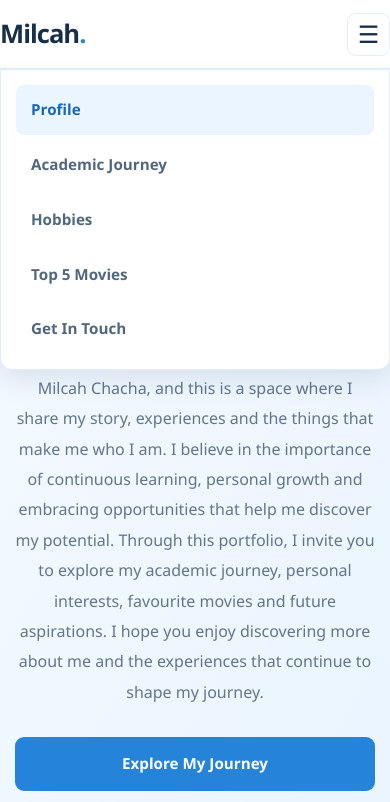
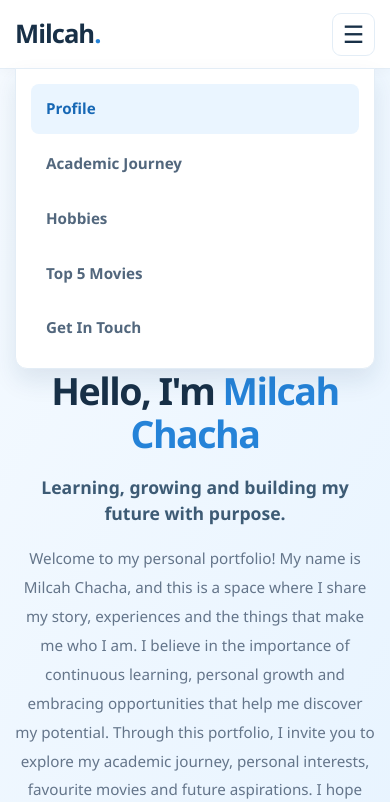
Before and after one commit to Milcah2513/milcah-chacha-portfolio, a plain HTML site: page frontend/index.html in a window 390 px wide. Both pictures are taken after a click on the button "Open navigation menu". Shown: the top 802 px of the page. Drawn offline with Linux system fonts and the light colour scheme.

Commit message:
last commit

```diff
--- a/frontend/assets/css/style.css
+++ b/frontend/assets/css/style.css
@@ -174,8 +174,6 @@ button {
     color: var(--primary);
 }
 
-/* Navigation list */
-
 .nav-links {
     list-style: none;
     display: flex;
@@ -187,19 +185,9 @@ button {
     padding: 0;
 }
 
-/* Explicit navigation order */
-
 .nav-links li {
     order: 0;
 }
-
-/* Profile always appears first */
-
-.nav-links li:first-child {
-    order: -100;
-}
-
-/* Navigation links */
 
 .nav-links a {
     display: block;
@@ -221,8 +209,6 @@ button {
     background: var(--primary-light);
     font-weight: 750;
 }
-
-/* Mobile menu button */
 
 .menu-toggle {
     display: none;
@@ -349,8 +335,6 @@ button {
     background: #c8e4ff;
     filter: blur(2px);
 }
-
-/* Circular profile picture */
 
 .hero-image img {
     position: relative;
@@ -1112,282 +1096,7 @@ button {
 
 
 /* =====================================================
-   13. TABLET RESPONSIVENESS
-   ===================================================== */
-
-@media (max-width: 1000px) {
-
-    .feature-grid {
-        grid-template-columns: repeat(2, 1fr);
-    }
-
-    .hobbies-grid,
-    .movies-grid {
-        grid-template-columns: repeat(2, minmax(0, 1fr));
-    }
-
-    .hero-content {
-        gap: 35px;
-    }
-
-    .hero-image img {
-        width: 300px;
-        height: 300px;
-    }
-
-    .nav-links {
-        gap: 2px;
-    }
-
-    .nav-links a {
-        padding: 9px 10px;
-        font-size: 0.86rem;
-    }
-
-}
-
-
-/* =====================================================
-   14. MOBILE NAVIGATION
-   ===================================================== */
-
-@media (max-width: 760px) {
-
-    .navbar {
-        position: relative;
-        min-height: 68px;
-    }
-
-    .menu-toggle {
-        display: flex;
-    }
-
-    .nav-links {
-        display: none;
-        position: absolute;
-        top: calc(100% + 1px);
-        left: 0;
-        right: 0;
-        flex-direction: column;
-        align-items: stretch;
-        justify-content: flex-start;
-        gap: 5px;
-        padding: 15px;
-        background: var(--white);
-        border: 1px solid var(--border);
-        border-radius: 0 0 12px 12px;
-        box-shadow: 0 12px 25px rgba(20, 60, 100, 0.1);
-    }
-
-    .nav-links li {
-        order: 0;
-    }
-
-    .nav-links li:first-child {
-        order: -100;
-    }
-
-    .nav-links.show {
-        display: flex;
-    }
-
-    .nav-links a {
-        padding: 12px 15px;
-        font-size: 0.95rem;
-    }
-
-    .hero {
-        padding: 65px 0;
-    }
-
-    .hero-content {
-        grid-template-columns: 1fr;
-        text-align: center;
-        gap: 40px;
-    }
-
-    .hero-text {
-        margin: 0 auto;
-    }
-
-    .hero-text > p:not(.eyebrow) {
-        margin: 0 auto;
-    }
-
-    .hero-buttons {
-        justify-content: center;
-    }
-
-    .hero-image img {
-        width: 290px;
-        height: 290px;
-    }
-
-    .section-padding {
-        padding: 65px 0;
-    }
-
-    .academic-grid {
-        grid-template-columns: repeat(2, 1fr);
-    }
-
-    .education-card {
-        align-items: flex-start;
-    }
-
-    .education-image-wrapper {
-        width: 200px;
-        min-width: 200px;
-        height: 160px;
-    }
-
-    .contact-layout {
-        grid-template-columns: 1fr;
-    }
-
-    .movies-heading {
-        align-items: flex-start;
-        flex-direction: column;
-    }
-
-}
-
-
-/* =====================================================
-   15. SMALL MOBILE DEVICES
-   ===================================================== */
-
-@media (max-width: 550px) {
-
-    .container {
-        width: min(100% - 30px, 1120px);
-    }
-
-    .logo {
-        font-size: 1.6rem;
-    }
-
-    .hero {
-        padding: 55px 0;
-    }
-
-    .hero-text h1 {
-        font-size: 2.5rem;
-    }
-
-    .hero-text h2 {
-        font-size: 1.15rem;
-    }
-
-    .hero-buttons {
-        flex-direction: column;
-        align-items: stretch;
-    }
-
-    .hero-buttons .btn {
-        width: 100%;
-    }
-
-    .hero-image img {
-        width: 270px;
-        height: 270px;
-    }
-
-    .about-card {
-        padding: 25px 22px;
-    }
-
-    .feature-grid,
-    .hobbies-grid,
-    .movies-grid,
-    .academic-grid {
-        grid-template-columns: 1fr;
-    }
-
-    .feature-card {
-        min-height: 170px;
-    }
-
-    .academic-hero,
-    .movies-hero,
-    .contact-hero {
-        padding: 65px 15px;
-    }
-
-    .education-card {
-        flex-direction: column;
-        padding: 20px;
-    }
-
-    .education-image-wrapper {
-        width: 100%;
-        min-width: 0;
-        height: 210px;
-    }
-
-    .education-content {
-        width: 100%;
-    }
-
-    .hobby-visual {
-        height: 230px;
-    }
-
-    .movie-poster-wrapper {
-        height: 390px;
-    }
-
-    .contact-information,
-    .contact-form-card {
-        padding: 23px;
-    }
-
-    .contact-information h2,
-    .contact-form-heading h2 {
-        font-size: 1.45rem;
-    }
-
-}
-
-
-/* =====================================================
-   16. VERY SMALL SCREENS
-   ===================================================== */
-
-@media (max-width: 360px) {
-
-    .container {
-        width: calc(100% - 24px);
-    }
-
-    .hero-text h1 {
-        font-size: 2.15rem;
-    }
-
-    .hero-image img {
-        width: 245px;
-        height: 245px;
-    }
-
-    .movie-poster-wrapper {
-        height: 320px;
-    }
-
-    .academic-hero h1,
-    .movies-hero h1,
-    .contact-hero h1 {
-        font-size: 2rem;
-    }
-
-    .about-card {
-        padding: 20px;
-    }
-
-}
-
-
-/* =====================================================
-   17. CONTACT PAGE IMAGE
+   13. CONTACT PAGE IMAGE
    ===================================================== */
 
 .contact-image {
@@ -1413,17 +1122,9 @@ button {
     transform: scale(1.04);
 }
 
-@media (max-width: 550px) {
-
-    .contact-image img {
-        height: 220px;
-    }
-
-}
-
-
-/* =====================================================
-   18. MOVIES FEATURE IMAGE
+
+/* =====================================================
+   14. MOVIES FEATURE IMAGE
    ===================================================== */
 
 .movies-feature-section {
@@ -1482,19 +1183,336 @@ button {
     line-height: 1.7;
 }
 
-/* Movies image tablet */
+
+/* =====================================================
+   15. TABLET RESPONSIVENESS
+   ===================================================== */
+
+@media (max-width: 1000px) {
+
+    .feature-grid {
+        grid-template-columns: repeat(2, 1fr);
+    }
+
+    .hobbies-grid,
+    .movies-grid {
+        grid-template-columns: repeat(2, minmax(0, 1fr));
+    }
+
+    .hero-content {
+        gap: 35px;
+    }
+
+    .hero-image img {
+        width: 300px;
+        height: 300px;
+    }
+
+    .nav-links {
+        gap: 2px;
+    }
+
+    .nav-links a {
+        padding: 9px 10px;
+        font-size: 0.86rem;
+    }
+}
+
+
+/* =====================================================
+   16. MOBILE NAVIGATION AND HOMEPAGE
+   ===================================================== */
 
 @media (max-width: 760px) {
+
+    /* Header remains in normal document flow.
+       This prevents it from covering the hero. */
+
+    .site-header {
+        position: relative;
+        top: auto;
+        z-index: 1000;
+    }
+
+    .navbar {
+        position: relative;
+        min-height: 68px;
+        width: 100%;
+    }
+
+    .menu-toggle {
+        display: flex;
+    }
+
+    /* Hide mobile menu until the button is clicked */
+
+    .nav-links {
+        display: none;
+        position: absolute;
+        top: 100%;
+        left: 0;
+        right: 0;
+        z-index: 1001;
+
+        flex-direction: column;
+        align-items: stretch;
+        justify-content: flex-start;
+        gap: 5px;
+
+        margin: 0;
+        padding: 15px;
+
+        background: var(--white);
+        border: 1px solid var(--border);
+        border-radius: 0 0 12px 12px;
+        box-shadow: 0 12px 25px rgba(20, 60, 100, 0.1);
+    }
+
+    .nav-links li {
+        display: block;
+        width: 100%;
+        order: 0;
+    }
+
+    .nav-links li:nth-child(1) {
+        order: 1;
+    }
+
+    .nav-links li:nth-child(2) {
+        order: 2;
+    }
+
+    .nav-links li:nth-child(3) {
+        order: 3;
+    }
+
+    .nav-links li:nth-child(4) {
+        order: 4;
+    }
+
+    .nav-links li:nth-child(5) {
+        order: 5;
+    }
+
+    .nav-links.show {
+        display: flex;
+    }
+
+    .nav-links a {
+        width: 100%;
+        padding: 12px 15px;
+        font-size: 0.95rem;
+    }
+
+    /* Homepage hero layout */
+
+    .hero {
+        padding: 45px 0 60px;
+    }
+
+    .hero-content {
+        display: flex;
+        flex-direction: column;
+        align-items: center;
+        text-align: center;
+        gap: 25px;
+    }
+
+    /* Picture appears before the introduction */
+
+    .hero-image {
+        order: -1;
+        width: 100%;
+        display: flex;
+        justify-content: center;
+        align-items: center;
+        margin: 0 auto;
+    }
+
+    .hero-image::before {
+        width: 230px;
+        height: 230px;
+    }
+
+    .hero-image img {
+        width: 230px;
+        height: 230px;
+        max-width: 80%;
+        object-fit: cover;
+        object-position: center 35%;
+        margin: 0 auto;
+    }
+
+    /* Introduction appears below picture */
+
+    .hero-text {
+        order: 1;
+        width: 100%;
+        max-width: 650px;
+        margin: 0 auto;
+        text-align: center;
+    }
+
+    .hero-text h1 {
+        font-size: clamp(2.2rem, 8vw, 3rem);
+        margin-top: 10px;
+    }
+
+    .hero-text h2 {
+        font-size: 1.15rem;
+    }
+
+    .hero-text > p:not(.eyebrow) {
+        margin: 0 auto;
+    }
+
+    .hero-buttons {
+        justify-content: center;
+    }
+
+    .section-padding {
+        padding: 65px 0;
+    }
+
+    .academic-grid {
+        grid-template-columns: repeat(2, 1fr);
+    }
+
+    .education-card {
+        align-items: flex-start;
+    }
+
+    .education-image-wrapper {
+        width: 200px;
+        min-width: 200px;
+        height: 160px;
+    }
+
+    .contact-layout {
+        grid-template-columns: 1fr;
+    }
+
+    .movies-heading {
+        align-items: flex-start;
+        flex-direction: column;
+    }
 
     .movies-feature-image {
         height: 340px;
     }
-
-}
-
-/* Movies image mobile */
+}
+
+
+/* =====================================================
+   17. SMALL MOBILE DEVICES
+   ===================================================== */
 
 @media (max-width: 550px) {
+
+    .container {
+        width: min(100% - 30px, 1120px);
+    }
+
+    .logo {
+        font-size: 1.6rem;
+    }
+
+    .hero {
+        padding: 35px 0 50px;
+    }
+
+    .hero-content {
+        gap: 22px;
+    }
+
+    .hero-image img {
+        width: 210px;
+        height: 210px;
+    }
+
+    .hero-image::before {
+        width: 210px;
+        height: 210px;
+    }
+
+    .hero-text h1 {
+        font-size: 2.35rem;
+    }
+
+    .hero-text h2 {
+        font-size: 1.1rem;
+    }
+
+    .hero-text > p:not(.eyebrow) {
+        font-size: 0.95rem;
+    }
+
+    .hero-buttons {
+        flex-direction: column;
+        align-items: stretch;
+    }
+
+    .hero-buttons .btn {
+        width: 100%;
+    }
+
+    .about-card {
+        padding: 25px 22px;
+    }
+
+    .feature-grid,
+    .hobbies-grid,
+    .movies-grid,
+    .academic-grid {
+        grid-template-columns: 1fr;
+    }
+
+    .feature-card {
+        min-height: 170px;
+    }
+
+    .academic-hero,
+    .movies-hero,
+    .contact-hero {
+        padding: 65px 15px;
+    }
+
+    .education-card {
+        flex-direction: column;
+        padding: 20px;
+    }
+
+    .education-image-wrapper {
+        width: 100%;
+        min-width: 0;
+        height: 210px;
+    }
+
+    .education-content {
+        width: 100%;
+    }
+
+    .hobby-visual {
+        height: 230px;
+    }
+
+    .movie-poster-wrapper {
+        height: 390px;
+    }
+
+    .contact-information,
+    .contact-form-card {
+        padding: 23px;
+    }
+
+    .contact-information h2,
+    .contact-form-heading h2 {
+        font-size: 1.45rem;
+    }
+
+    .contact-image img {
+        height: 220px;
+    }
 
     .movies-feature-section {
         padding: 30px 0 10px;
@@ -1512,7 +1530,46 @@ button {
     .movies-feature-caption span {
         font-size: 0.85rem;
     }
-
+}
+
+
+/* =====================================================
+   18. VERY SMALL SCREENS
+   ===================================================== */
+
+@media (max-width: 360px) {
+
+    .container {
+        width: calc(100% - 24px);
+    }
+
+    .hero-text h1 {
+        font-size: 2.15rem;
+    }
+
+    .hero-image img {
+        width: 190px;
+        height: 190px;
+    }
+
+    .hero-image::before {
+        width: 190px;
+        height: 190px;
+    }
+
+    .movie-poster-wrapper {
+        height: 320px;
+    }
+
+    .academic-hero h1,
+    .movies-hero h1,
+    .contact-hero h1 {
+        font-size: 2rem;
+    }
+
+    .about-card {
+        padding: 20px;
+    }
 }
 
 
@@ -1535,69 +1592,4 @@ button {
         animation-duration: 0.01ms !important;
         animation-iteration-count: 1 !important;
     }
-
-}
-/* ==========================================
-   MOBILE NAVIGATION ORDER FIX
-   ========================================== */
-
-@media (max-width: 768px) {
-
-    .nav-links {
-        display: flex !important;
-        flex-direction: column !important;
-        align-items: stretch !important;
-        justify-content: flex-start !important;
-    }
-
-    .nav-links li {
-        order: 0 !important;
-        display: block;
-        width: 100%;
-    }
-
-    .nav-links li:nth-child(1) {
-        order: 1 !important;
-    }
-
-    .nav-links li:nth-child(2) {
-        order: 2 !important;
-    }
-
-    .nav-links li:nth-child(3) {
-        order: 3 !important;
-    }
-
-    .nav-links li:nth-child(4) {
-        order: 4 !important;
-    }
-
-    .nav-links li:nth-child(5) {
-        order: 5 !important;
-    }
-}
-
-/* ==========================================
-   MOBILE HEADER OVERLAP FIX
-   Prevents navigation from covering homepage content
-   ========================================== */
-
-@media (max-width: 768px) {
-
-    .site-header {
-        position: relative !important;
-        top: auto !important;
-        width: 100%;
-        z-index: 1000;
-    }
-
-    .navbar {
-        position: relative;
-        width: 100%;
-    }
-
-    .hero {
-        margin-top: 0 !important;
-    }
-
-}
+}
```
